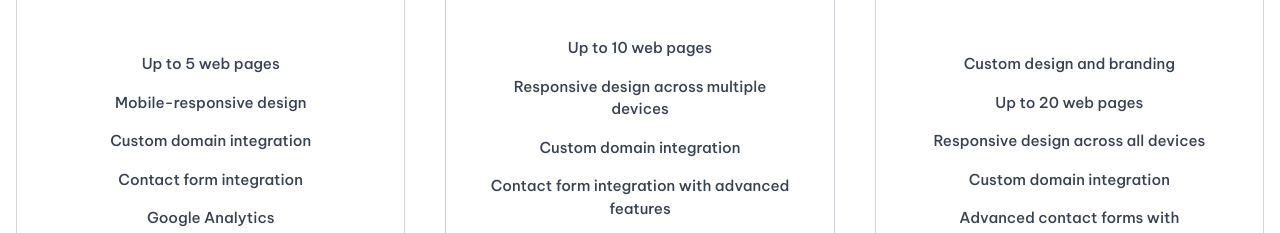
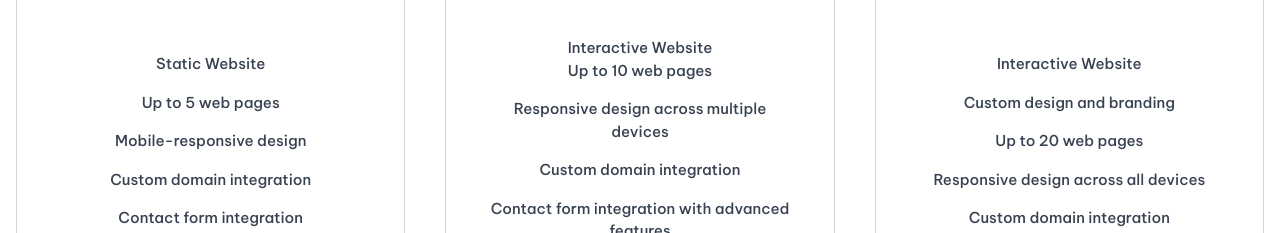
Before and after one commit to Paul1o1/rendo-Rate-card, a plain HTML site: page index.html in a window 1280 px wide. Shown: the part 523-756 px from the top of the page. Drawn offline with Linux system fonts and the light colour scheme.

Commit message:
added new feature

```diff
--- a/index.html
+++ b/index.html
@@ -40,6 +40,9 @@
 
                     <div class="p-10">
                         <ul class="mb-10 text-center">
+                            <li class="my-4">
+                                <h5 class="font-medium dark:text-gray-300">Static Website</h5>
+                            </li>
                             <li class="my-4">
                                 <h5 class="font-medium dark:text-gray-300">Up to 5 web pages</h5>
                             </li>
@@ -89,6 +92,9 @@
 
                                     <div class="p-10">
                                         <ul class="mb-10 text-center">
+                                            <li>
+                                                <h5 class="font-medium dark:text-gray-300">Interactive Website</h5>
+                                            </li>
 
                                             <li>
                                                 <h5 class="font-medium dark:text-gray-300"> Up to 10 web pages</h5>
@@ -138,6 +144,9 @@
                     <div class="p-10">
                         <ul class="mb-10 text-center">
                             <li class="my-4">
+                                <h5 class="font-medium dark:text-gray-300">Interactive Website</h5>
+                            </li>
+                            <li class="my-4">
                                 <h5 class="font-medium dark:text-gray-300">Custom design and branding</h5>
                             </li>
                             <li>
@@ -180,7 +189,7 @@
                     </div>
                 </div>
             </div>
-            <h5 class="text-center font-medium mt-14">lnterested in a custom plan? <a href="pricing-1.html#" class="text-purple-500">Get in touch</a></h5>
+            <h5 class="text-center font-medium mt-14">lnterested in a custom plan? <a href="#" class="text-purple-500">Get in touch</a></h5>
         </div>
     </section>
 
```
Also changed, not shown: 1 other file.
